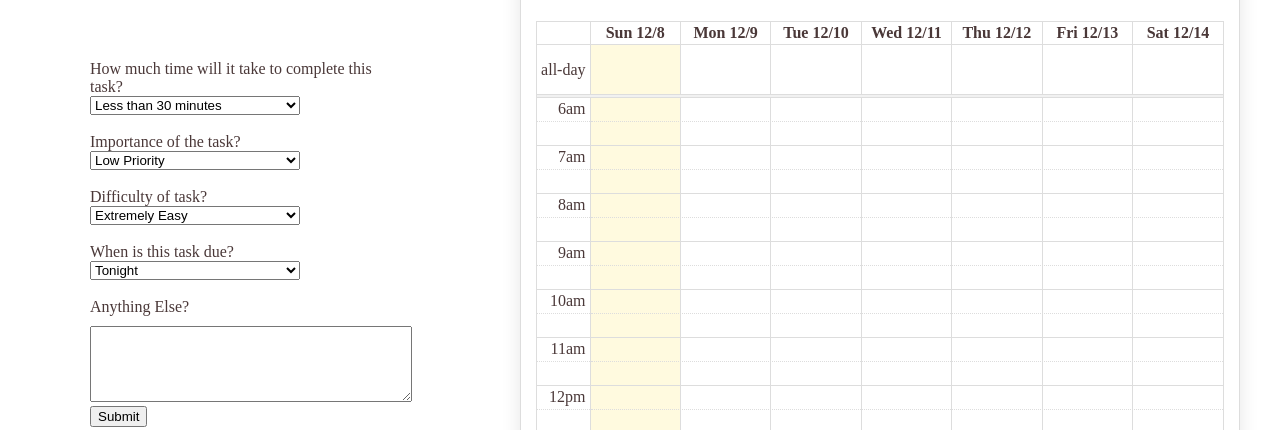
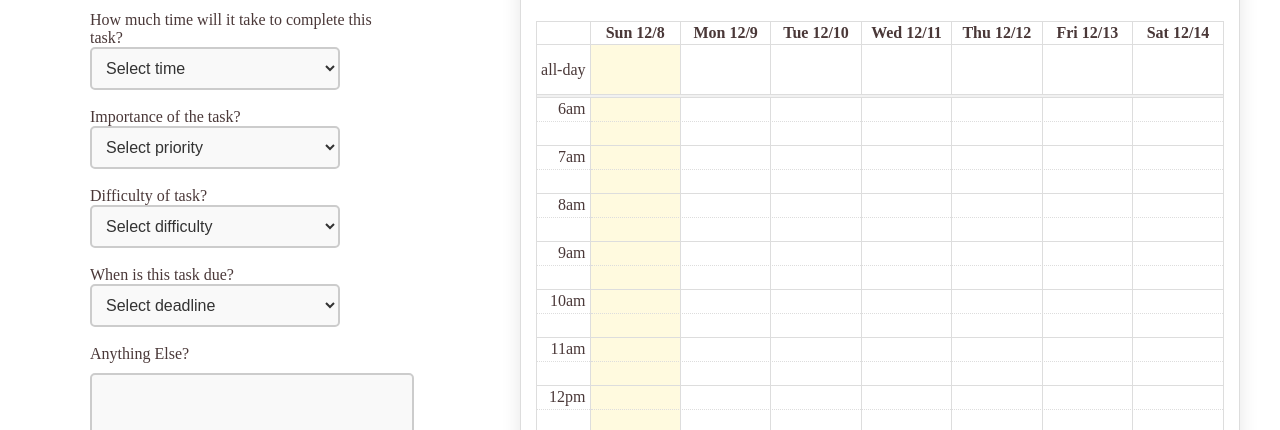
Before and after one commit to CS196Illinois/FA24-Group14, a website: page Project/public/index.html in a window 1280 px wide. Shown: the part 506-936 px from the top of the page. Drawn offline with nearby package versions, Linux system fonts and the light colour scheme; a script that the page names is missing.

Commit message:
updated form style

```diff
--- a/Project/public/index.html
+++ b/Project/public/index.html
@@ -129,10 +129,15 @@
         textarea {
             width: 50%;      /* Ensures it takes the full width of the form */
             height: 50%;    /* Adjust the height as needed */
-            padding: 10px;    /* Optional: add some padding */
             font-size: 1rem;  /* Optional: adjust font size */
             margin-top: 10px;
+            padding: 10px;    /* Optional: add some padding */
             resize: vertical;  /* Allows users to only resize vertically */
+            border-radius: 5px;
+            border: 2px solid #ccc;
+            background-color: #f9f9f9;
+            color: #333;
+            transition: all 0.3s ease;
         }
 
         select {
@@ -185,6 +190,36 @@
             font-family: sans-serif;
             color: #aaa;
         }
+
+        .styled-dropdown {
+            width: 250px;
+            padding: 10px;
+            font-size: 16px;
+            border-radius: 5px;
+            border: 2px solid #ccc;
+            background-color: #f9f9f9;
+            color: #333;
+            transition: all 0.3s ease;
+        }
+
+        .styled-dropdown:focus {
+            outline: none;
+            border-color: #f5b7b1;
+            box-shadow: 0 0 5px rgba(245, 183, 177, 0.5); /* Subtle glow effect on focus */
+        }
+
+        textarea:focus {
+            outline: none;
+            border-color: #f5b7b1;
+            box-shadow: 0 0 5px rgba(245, 183, 177, 0.5);
+        }
+
+        .styled-dropdown option {
+            padding: 10px;
+            font-family: 'Georgia', sans-serif;
+            font-size: 16px;
+        }
+
     </style>
 </head>
 
@@ -239,7 +274,8 @@
                     <form id="specsForm"> <!-- work: add form here -->
                         <label for="Specifications">How much time will it take to complete this task?</label> <!-- Q1 -->
                         <br>
-                        <select id="optionsQ1" name="options">
+                        <select id="optionsQ1" name="options" class="styled-dropdown">
+                            <option value="" disabled selected>Select time</option> <!-- Placeholder option -->
                             <option value="option1">Less than 30 minutes</option>
                             <option value="option2">30 minutes - 1 hour</option>
                             <option value="option3">1 - 3 hours</option>
@@ -249,7 +285,8 @@
                         <br>
                         <label for="Specifications">Importance of the task?</label> <!-- Q2-->
                         <br>
-                        <select id="optionsQ2" name="options">
+                        <select id="optionsQ2" name="options" class="styled-dropdown">
+                            <option value="" disabled selected>Select priority</option>
                             <option value="option1">Low Priority</option>
                             <option value="option2">Medium Priority</option>
                             <option value="option3">High Priority</option>
@@ -259,7 +296,8 @@
                         <br>
                         <label for="Specifications">Difficulty of task?</label> <!-- Q3 -->
                         <br>
-                        <select id="optionsQ3" name="options">
+                        <select id="optionsQ3" name="options" class="styled-dropdown">
+                            <option value="" disabled selected>Select difficulty</option>
                             <option value="option1">Extremely Easy</option>
                             <option value="option2">Doable</option>
                             <option value="option3">Difficult</option>
@@ -269,7 +307,8 @@
                         <br>
                         <label for="Specifications">When is this task due?</label> <!-- Q4 -->
                         <br>
-                        <select id="optionsQ4" name="options">
+                        <select id="optionsQ4" name="options" class="styled-dropdown">
+                            <option value="" disabled selected>Select deadline</option>
                             <option value="option1">Tonight</option>
                             <option value="option2">In 2 - 7 days</option>
                             <option value="option3">In 1 - 2 weeks</option>
@@ -278,7 +317,6 @@
                         <br>
                         <br>
                         <label for="Specifications">Anything Else?</label>
-                        <br>
                         <textarea name="task" id="task" rows="3" style="width: 100%;"></textarea>
                         <br>
                         <button type="submit" onclick="" >Submit</button>
```
